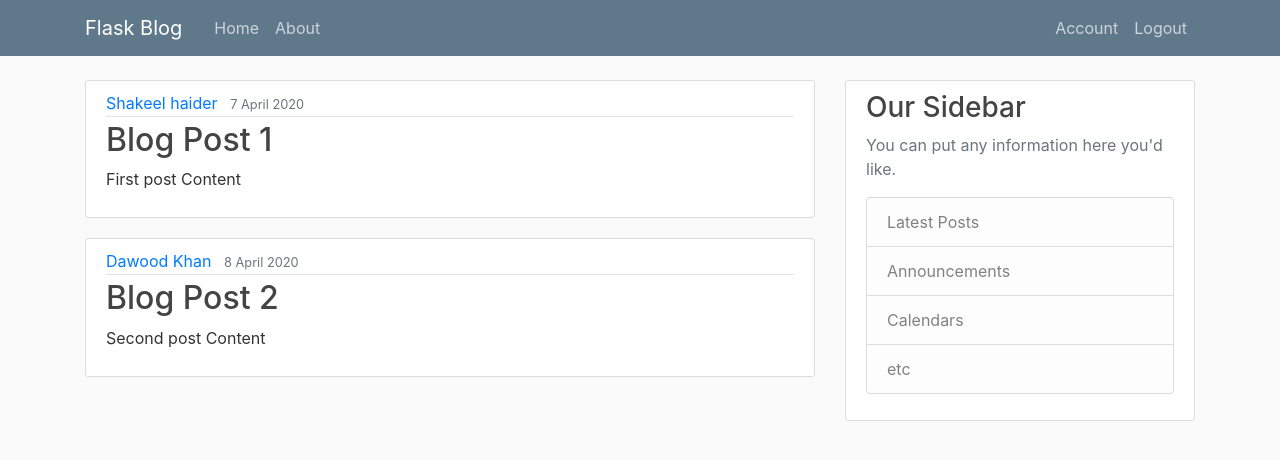
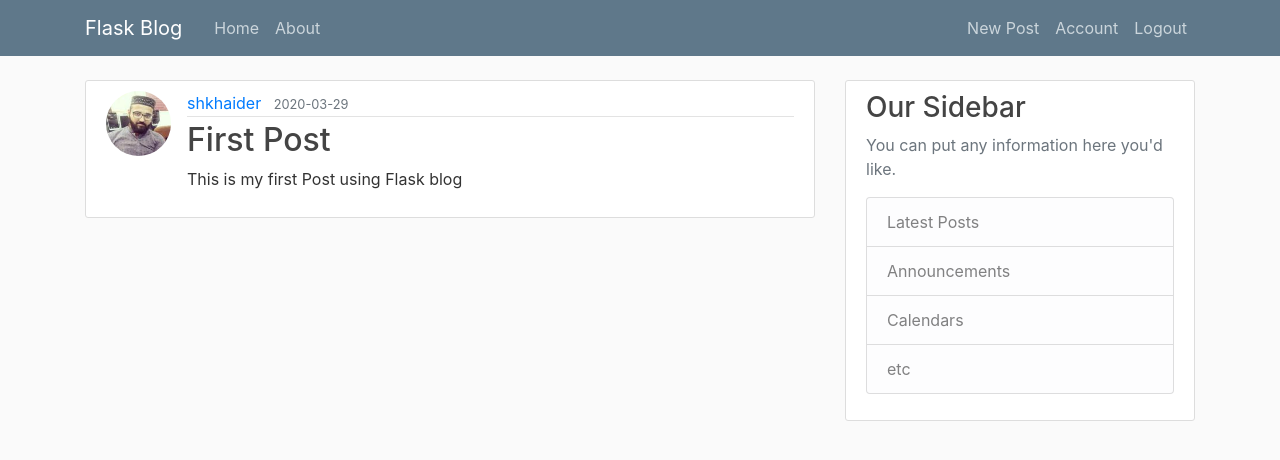
Before and after one commit to shkhaider2015/Flask_App, a Flask app: page / in a window 1280 px wide. Shown: the top 460 px of the page. Run offline with Flask 2, Linux system fonts and the light colour scheme; a user stored in the database is signed in; data comes from the database, SQL or seed files in the repository; both versions use the stored data as it was after the commit; some libraries are stand-ins or nearby versions.

Commit message:
add custom post

```diff
--- a/myApp/routes.py
+++ b/myApp/routes.py
@@ -3,30 +3,17 @@ import secrets
 from PIL import Image
 from flask import render_template, url_for, flash, redirect, request
 from myApp import app, db, bcrypt
-from myApp.forms import RegistrationForm, LoginForm, UpdateAccountForm
+from myApp.forms import RegistrationForm, LoginForm, UpdateAccountForm, PostForm
 from myApp.models import User, Post
 from flask_login import login_user, current_user, logout_user, login_required
 
 
-posts = [
-    {
-        'author' : 'Shakeel haider',
-        'title' : 'Blog Post 1',
-        'content' : 'First post Content',
-        'date_posted' : '7 April 2020'
-    },
-    {
-        'author' : 'Dawood Khan',
-        'title' : 'Blog Post 2',
-        'content' : 'Second post Content',
-        'date_posted' : '8 April 2020'
-    }
-]
 
 ##decorator
 @app.route('/')
 @app.route('/home')
 def home():
+    posts = Post.query.all()
     return render_template('home.html', posts=posts)
 
 
@@ -108,3 +95,16 @@ def account():
         form.email.data = current_user.email
     image_file = url_for('static', filename='profile_pics/' + current_user.image_file)
     return render_template('account.html', title='Account', image_file=image_file, form=form)
+
+
+@app.route("/post/new", methods=['GET', 'POST'])
+@login_required
+def new_post():
+    form = PostForm()
+    if form.validate_on_submit():
+        post = Post(title=form.title.data, content=form.content.data, author=current_user)
+        db.session.add(post)
+        db.session.commit()
+        flash('Your post has been created!', 'success')
+        return redirect(url_for('home'))
+    return render_template('create_post.html', title='New Post', form= form)
--- a/myApp/templates/home.html
+++ b/myApp/templates/home.html
@@ -3,10 +3,11 @@
 
 {% for post in posts %}
     <article class="media content-section">
+        <img src="{{ url_for('static', filename='profile_pics/' + post.author.image_file) }}" alt="" class="rounded-circle article-img">
         <div class="media-body">
             <div class="article-metadata">
-                <a class="mr-2" href="#">{{ post.author }}</a>
-                <small class="text-muted">{{ post.date_posted }}</small>
+                <a class="mr-2" href="#">{{ post.author.username }}</a>
+                <small class="text-muted">{{ post.date_posted.strftime('%Y-%m-%d') }}</small>
             </div>
             <h2><a class="article-title" href="#">{{ post.title }}</a></h2>
             <p class="article-content">{{ post.content }}</p>
--- a/myApp/templates/layout.html
+++ b/myApp/templates/layout.html
@@ -33,7 +33,8 @@
               <!-- Navbar Right Side -->
               <div class="navbar-nav">
                 {% if current_user.is_authenticated %}
-                <a class="nav-item nav-link" href="{{ url_for('account') }}">Account</a>
+                  <a class="nav-item nav-link" href="{{ url_for('new_post') }}">New Post</a>
+                  <a class="nav-item nav-link" href="{{ url_for('account') }}">Account</a>
                   <a class="nav-item nav-link" href="{{ url_for('logout') }}">Logout</a>
                 {% else %}
                   <a class="nav-item nav-link" href="{{ url_for('login') }}">Login</a>
```
Also changed, not shown: myApp/forms.py (+6 -1 lines), myApp/templates/create_post.html (added, +50 -0 lines), myApp/site.db.
